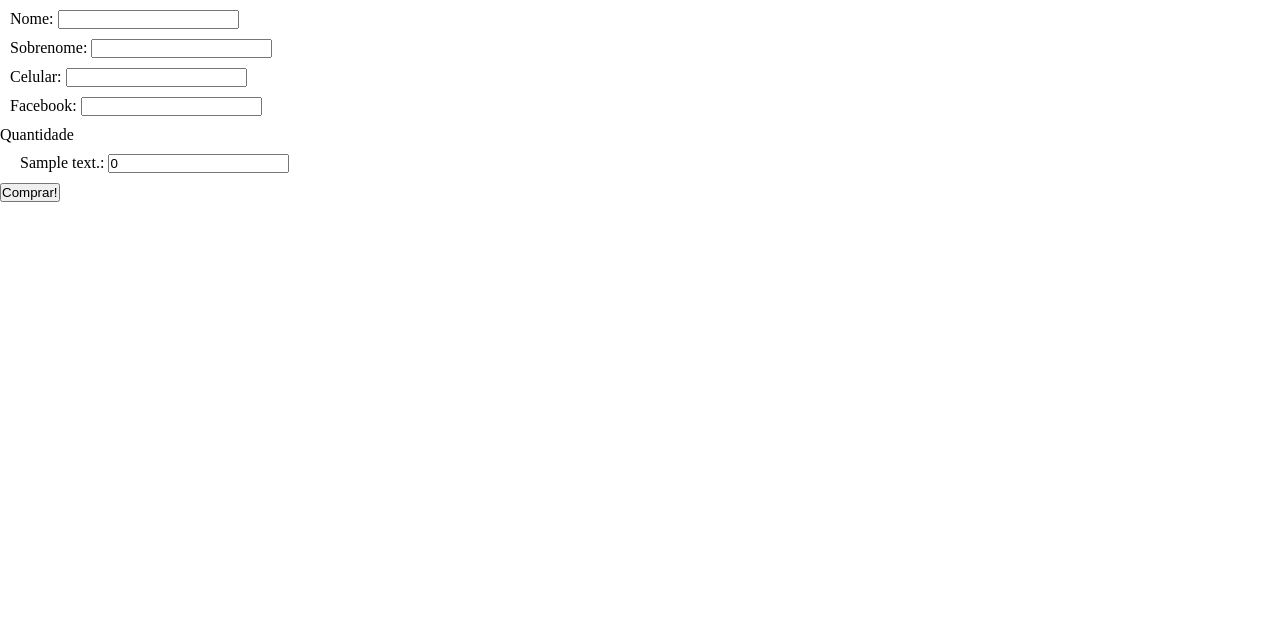
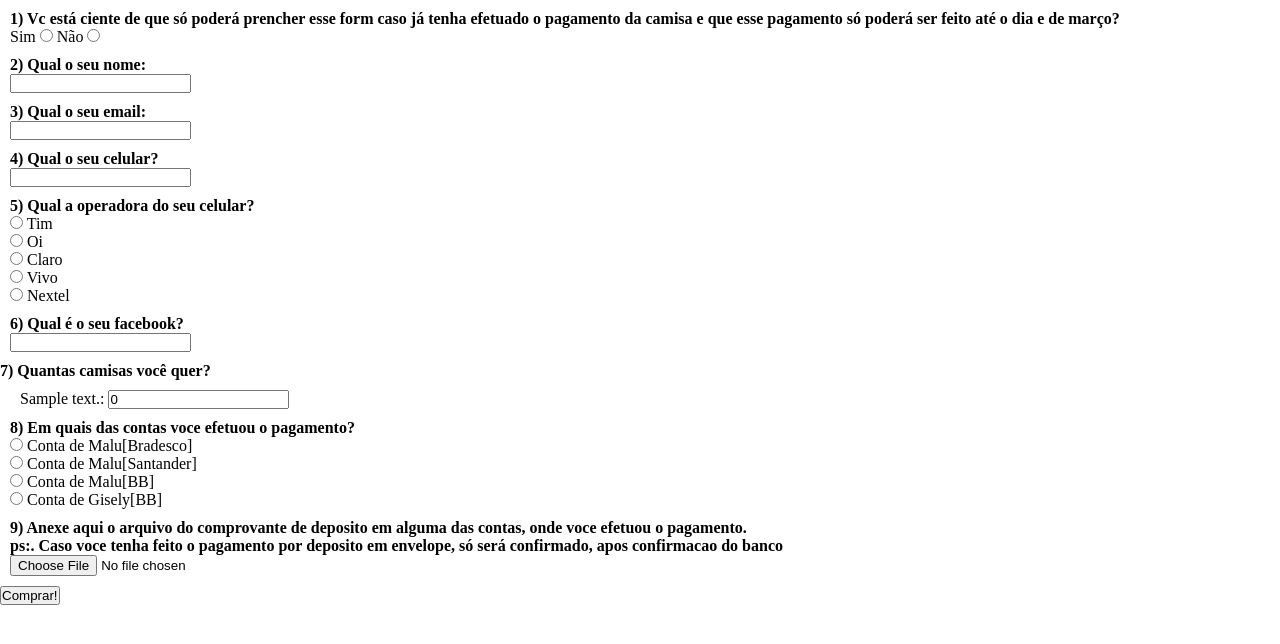
Before and after one commit to victorgutemberg/SociAcao, a Django app: template sociacao/templates/form_compra.html in a window 1280 px wide. Shown: the top 644 px of the page. Run offline with Django 3.2, Linux system fonts and the light colour scheme; the template is opened without the code that fills it: values that come from a table or form of the project are taken from there, others are empty; tables that the repository leaves empty hold one stand-in row (values such as "Sample post"); parts of the project's set-up code (start-up, migrations or seed data) failed here and were passed over.

Commit message:
Alteracao no formato e perguntas do formulario de compras. Adicao do south

```diff
--- a/home/models.py
+++ b/home/models.py
@@ -23,9 +23,13 @@ class Camisa(models.Model):
 	def __unicode__(self):
 		return self.descricao
 
+class Item(models.Model):
+	camisa = models.ForeignKey(Camisa)
+	quantidade = models.IntegerField()
+
 class Compra(models.Model):
 	usuario = models.ForeignKey(Usuario)
-	itens = models.ManyToManyField(Camisa)
+	itens = models.ManyToManyField(Item)
 	data = models.DateTimeField(auto_now_add=True)
 
 	def quantidade_itens(self):
--- a/sociacao/settings.py
+++ b/sociacao/settings.py
@@ -128,6 +128,7 @@ INSTALLED_APPS = (
     'django.contrib.messages',
     'django.contrib.staticfiles',
     'home',
+    'south',
     # Uncomment the next line to enable the admin:
     'django.contrib.admin',
     # Uncomment the next line to enable admin documentation:
--- a/sociacao/static/css/style.css
+++ b/sociacao/static/css/style.css
@@ -10,3 +10,8 @@
 .form-compra .linha{
 	margin: 10px;
 }
+
+.form-compra .pergunta{
+	font-weight: bold;
+	display: block;
+}
--- a/sociacao/templates/form_compra.html
+++ b/sociacao/templates/form_compra.html
@@ -6,34 +6,67 @@
 <body>
 	<form class="form-compra" action="{% url home.views.compra %}" method="POST">
 		<div class="linha">
-			<label for="nome">Nome:</label>
+			<label class="pergunta">
+				1) Vc está ciente de que só poderá prencher esse form caso já tenha efetuado o pagamento da camisa e que esse pagamento só poderá ser feito até o dia e de março?
+			</label>
+			Sim <input type="radio">
+			Não <input type="radio">
+		</div>
+
+		<div class="linha">
+			<label for="nome" class="pergunta">2) Qual o seu nome:</label>
 			<input type="text" name="nome" id="nome">
 		</div>
 
 		<div class="linha">
-			<label for="sobrenome">Sobrenome:</label>
-			<input type="text" name="sobrenome" id="sobrenome">
+			<label for="email" class="pergunta">3) Qual o seu email:</label>
+			<input type="text" name="email" id="email">
 		</div>
 
 		<div class="linha">
-			<label for="celular">Celular:</label>
+			<label for="celular" class="pergunta">4) Qual o seu celular?</label>
 			<input type="text" name="celular" id="celular">
 		</div>
 
 		<div class="linha">
-			<label for="facebook">Facebook:</label>
+			<label class="pergunta">5) Qual a operadora do seu celular?</label>
+			<input type="radio"> Tim  <br>
+			<input type="radio"> Oi <br>
+			<input type="radio"> Claro <br>
+			<input type="radio"> Vivo <br>
+			<input type="radio"> Nextel
+		</div>
+
+		<div class="linha">
+			<label for="facebook" class="pergunta">6) Qual é o seu facebook? </label>
 			<input type="text" name="facebook" id="facebook">
 		</div>
 
 
-		<label for="tamanhos">Quantidade</label>
+		<label for="tamanhos" class="pergunta">7) Quantas camisas você quer?</label>
 		<div class="linha" id="tamanhos">
 			{% for camisa in camisas %}
 				<div class="linha">
-					<label for="quantidade-p">{{camisa.descricao}}:</label>
-					<input type="number" name="quantidade" id="quantidade-p" min="0" value="0">
+					<label for="quantidade-{{camisa.id}}">{{camisa.descricao}}:</label>
+					<input type="number" name="quantidade-{{camisa.id}}" id="quantidade-{{camisa.id}}" min="0" value="0">
 				</div>
 			{% endfor %}
+		</div>
+
+		<div class="linha">
+			<label class="pergunta">8) Em quais das contas voce efetuou o pagamento?</label>
+			<input type="radio"> Conta de Malu[Bradesco] <br>
+			<input type="radio"> Conta de Malu[Santander] <br>
+			<input type="radio"> Conta de Malu[BB] <br>
+			<input type="radio"> Conta de Gisely[BB] <br>
+		</div>
+
+		<div class="linha">
+			<label class="pergunta">
+				9) Anexe aqui o arquivo do comprovante de deposito em alguma das contas, onde voce efetuou o pagamento.
+				<br>ps:. Caso voce tenha feito o pagamento por deposito em envelope, só será confirmado, apos confirmacao do banco
+			</label>
+			<input type="file">
 		</div>
 
 		<input type="submit" value="Comprar!">
```
Also changed, not shown: home/migrations/0001_initial.py (added), home/migrations/0002_auto__add_item.py (added), home/migrations/__init__.py (added).
